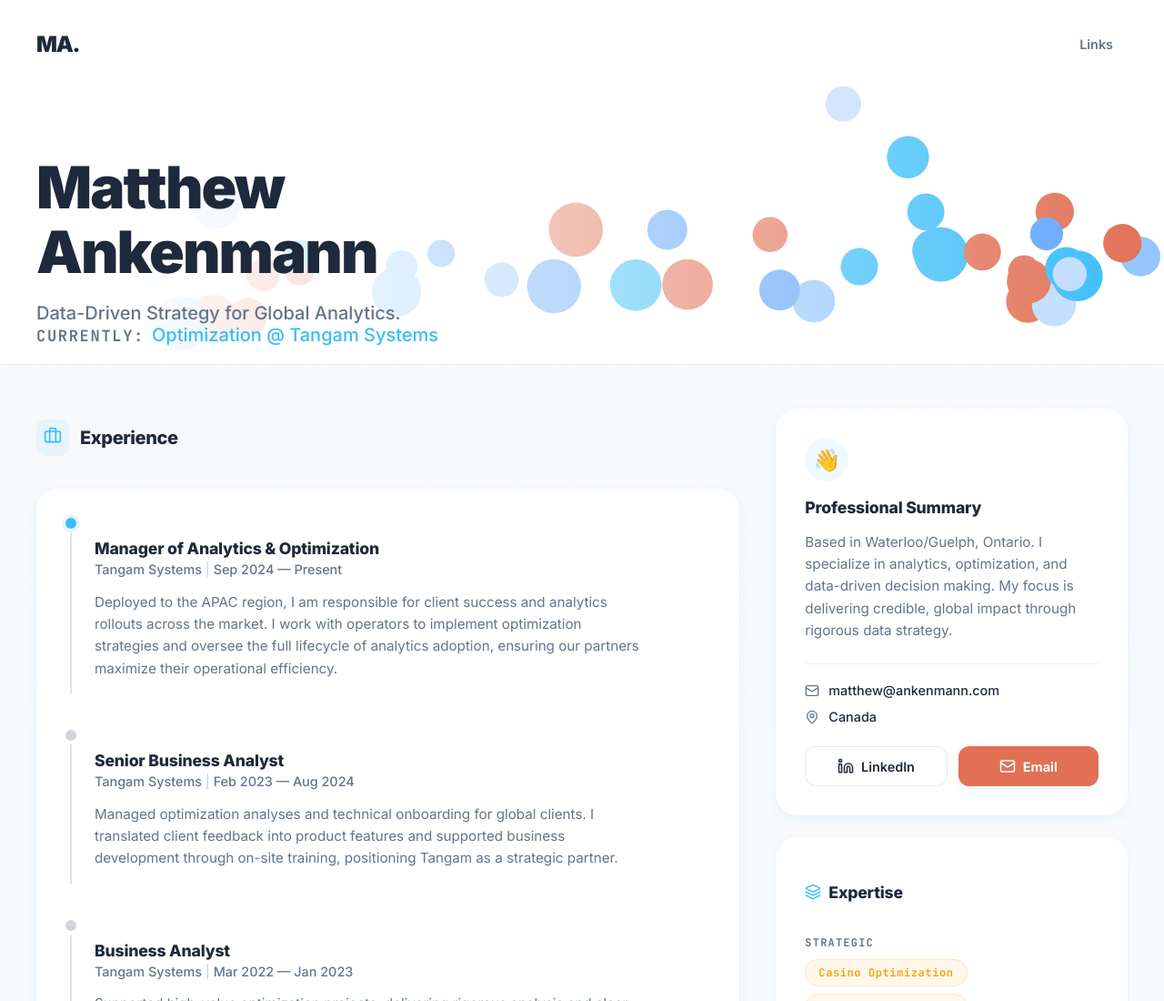
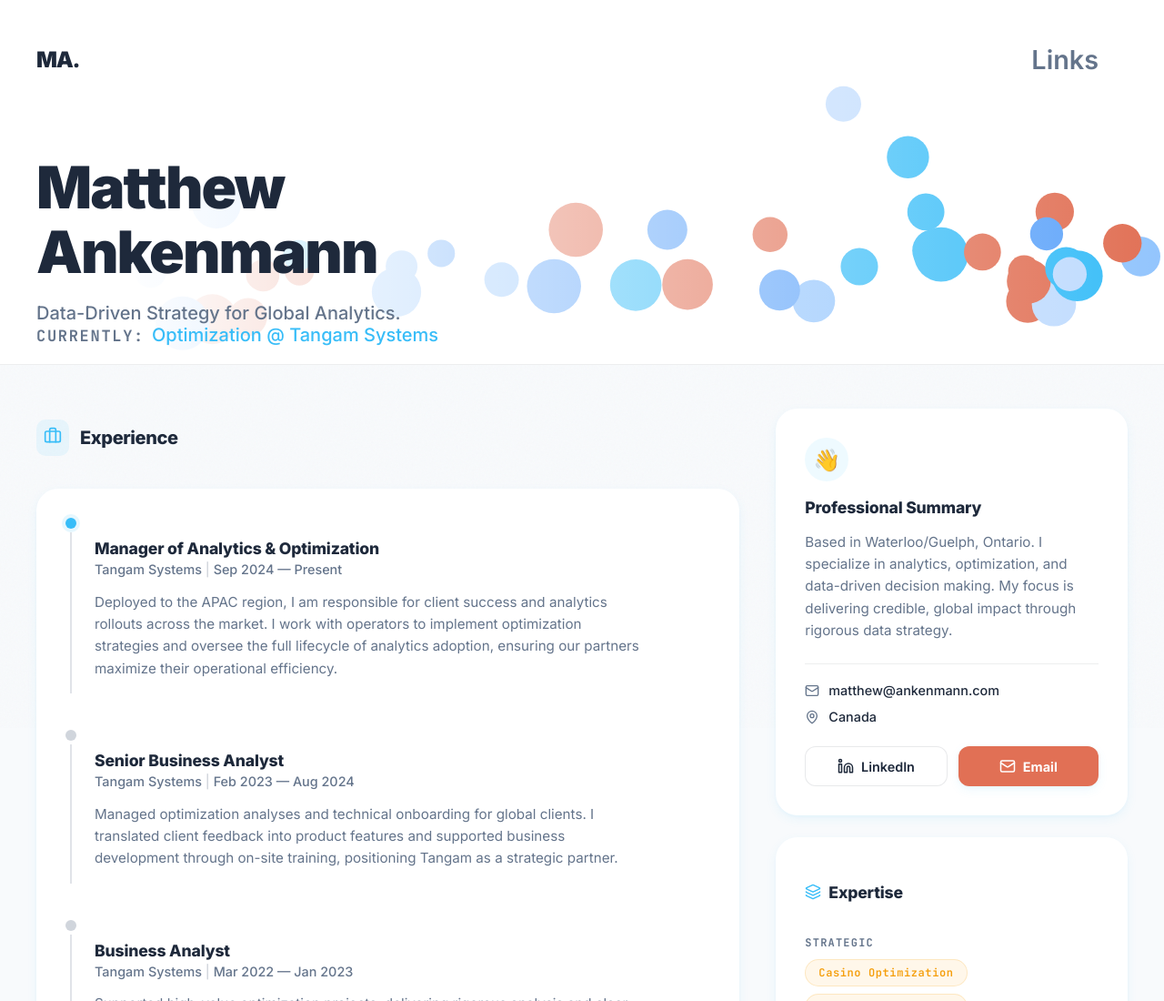
Before and after one commit to mankenma/matthew-react, an Astro site: page / in a window 1280 px wide. Shown: the top 1100 px of the page at 91% size. Built offline with nearby package versions, Linux system fonts and the light colour scheme; Astro itself is replaced by a stand-in of ours.

Commit message:
Increase Links button size and hide SynthJam button on Links page

```diff
--- a/src/components/Links.jsx
+++ b/src/components/Links.jsx
@@ -189,12 +189,14 @@ export default function Links() {
             title="Play High Roller Tycoon"
             desc="An interactive casino idle-clicker game built with React and Three.js."
           />
+          {false && (
             <LinkButton
               href="/synthjam"
               emoji="🎹"
               title="SynthJam - Multiplayer Piano"
               desc="Real-time collaborative music experience with democratic instrument voting and live chat."
             />
+          )}
         </div>
 
         {/* Footer */}
--- a/src/components/Portfolio.jsx
+++ b/src/components/Portfolio.jsx
@@ -161,7 +161,22 @@ const NavLink = ({ children, href }) => (
  */
 const BlogButton = () => {
     return (
-        <NavLink href="/links">Links</NavLink>
+        <a
+            href="/links"
+            style={{
+                textDecoration: 'none',
+                color: THEME.muted,
+                fontWeight: 600,
+                fontSize: '1.8rem',
+                padding: '16px 32px',
+                transition: 'color 0.2s',
+                fontFamily: 'Inter, sans-serif'
+            }}
+            onMouseEnter={e => e.currentTarget.style.color = THEME.link}
+            onMouseLeave={e => e.currentTarget.style.color = THEME.muted}
+        >
+            Links
+        </a>
     );
 };
 
```
Lines whose indentation alone changed are shown as unchanged.
